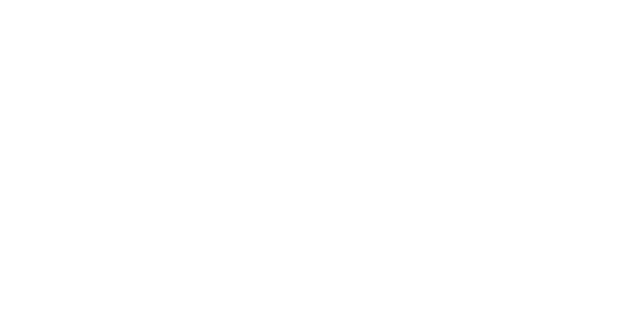
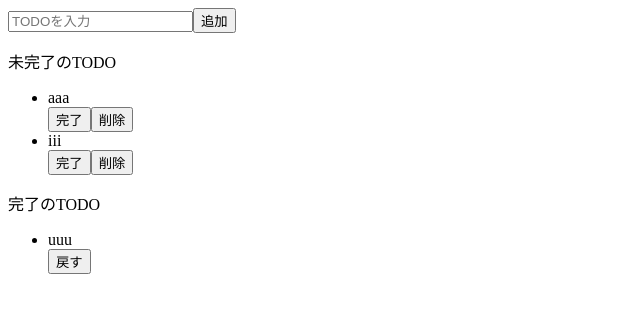
Before and after one commit to den413/react-todo, a React (Create React App) app: page / in a window 1280 px wide. Shown: the top 312 px of the page, without its empty margins (0-640 px from the left). Built offline with nearby package versions, Linux system fonts and the light colour scheme.

Commit message:
moc apply

```diff
--- a/src/App.jsx
+++ b/src/App.jsx
@@ -1,5 +1,36 @@
 import "./styles.css";
 
 export const App = () => {
-  return <div></div>;
+  return (
+    <>
+      <div>
+        <input placeholder="TODOを入力" />
+        <button>追加</button>
+      </div>
+      <div>
+        <p>未完了のTODO</p>
+        <ul>
+          <div>
+            <li>aaa</li>
+            <button>完了</button>
+            <button>削除</button>
+          </div>
+          <div>
+            <li>iii</li>
+            <button>完了</button>
+            <button>削除</button>
+          </div>
+        </ul>
+      </div>
+      <div>
+        <p>完了のTODO</p>
+        <ul>
+          <div>
+            <li>uuu</li>
+            <button>戻す</button>
+          </div>
+        </ul>
+      </div>
+    </>
+  );
 };
```
